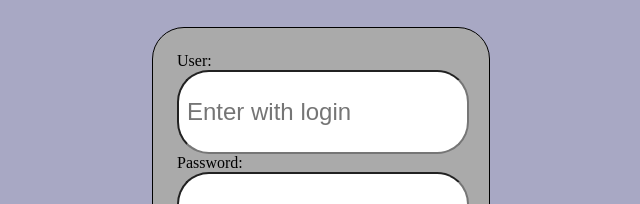
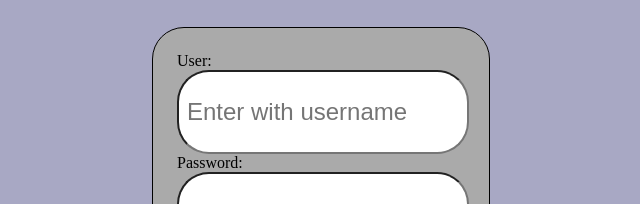
Before and after one commit to Malo047/stock_manager_frontend, a React (Vite) app: page /login in a window 1280 px wide. Shown: the part 133-337 px from the top of the page, without its empty margins (319-959 px from the left). Built offline with nearby package versions, Linux system fonts and the light colour scheme.

Commit message:
Removed
Removido a verificação do usuario no front, pois farei isso no back

```diff
--- a/src/components/user_page/Login.tsx
+++ b/src/components/user_page/Login.tsx
@@ -5,11 +5,6 @@ import { Link } from 'react-router-dom'
 const Login = () => {
     const [user, setUser] = useState("");
     const [password, setPassword] = useState("");
-    const handleSubmit = (e: React.FormEvent) => {
-        e.preventDefault();
-        console.log("user:", user);
-        console.log("password:", password);
-        };
     return (
         <motion.div
             initial={{ opacity: 0, scale: 0 }}
@@ -18,11 +13,11 @@ const Login = () => {
                 duration: 1,
                 scale: { type: "spring", visualDuration: 0.4, bounce: 0.5 },
             }}>
-            <form onSubmit={handleSubmit}>
+            <form>
                 <motion.div
                     whileTap={{ scale: 1.1 }}>
                     <label htmlFor="userLogin">User:</label><br />
-                    <input type="text" name='userLogin' id='userLogin' placeholder='Enter with login' value={user} onChange={(e) => setUser(e.target.value)} /><br />
+                    <input type="text" name='userLogin' id='userLogin' placeholder='Enter with username' value={user} onChange={(e) => setUser(e.target.value)} /><br />
                 </motion.div>
                 <motion.div
                     whileTap={{ scale: 1.1 }}>
@@ -39,6 +34,7 @@ const Login = () => {
                 </motion.button>
             </form>
         </motion.div>
+
     )
 }
 export default Login;
```
